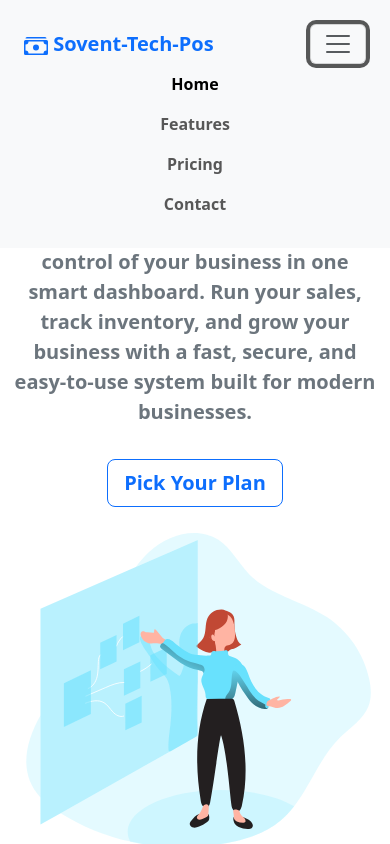
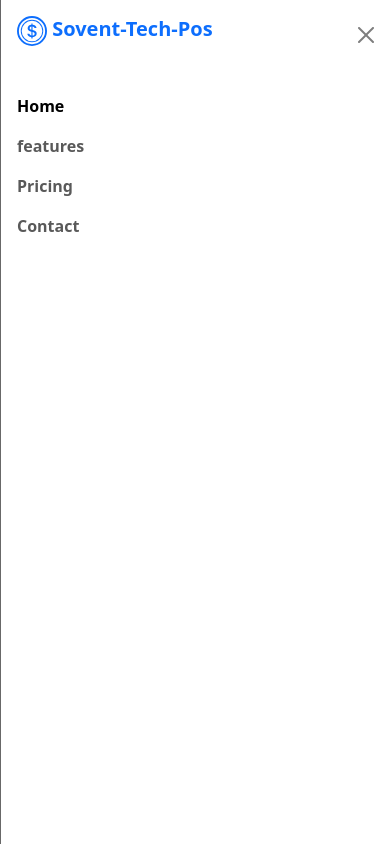
Before and after one commit to UsamatuOne/Soventtech-Pos-Landing-Page, a plain HTML site: page index.html in a window 390 px wide. Both pictures are taken after a click on the button "Toggle navigation". Shown: the top 844 px of the page. Drawn offline with nearby package versions, Linux system fonts and the light colour scheme.

Commit message:
landing page completed

```diff
--- a/index.html
+++ b/index.html
@@ -8,37 +8,66 @@
     <link rel="stylesheet" href="https://cdn.jsdelivr.net/npm/bootstrap@5.3.8/dist/css/bootstrap.min.css">
 </head>
 
-<body>
+<body id="home">
 
     <!-- navbar section -->
     <section class="fixed-top bg-light">
         <div class=" container-md py-3">
-            <nav class="navbar navbar-expand-lg">
-                <div class="container-fluid text-center">
-
-                    <a class="navbar-brand text-primary fw-bold text-center " href="#">
-                        <svg xmlns="http://www.w3.org/2000/svg" width="24" height="24" fill="currentColor"
-                            class="bi bi-cash-stack" viewBox="0 0 16 16">
-                            <path d="M1 3a1 1 0 0 1 1-1h12a1 1 0 0 1 1 1zm7 8a2 2 0 1 0 0-4 2 2 0 0 0 0 4" />
+            <nav class="navbar navbar-expand-lg bg-body-tertiary">
+                <!-- NAV BAR SECTION -->
+                <nav class="navbar navbar-expand-md bg-light fixed-top">
+                    <div class="container-xxl">
+                        <a href="#intro" class="navbar-brand">
+                            <span class="text-primary fw-bold h5">
+                                <svg xmlns="http://www.w3.org/2000/svg" width="30" height="30" fill="currentColor"
+                                    class="bi bi-coin" viewBox="0 0 16 16">
                                     <path
-                                d="M0 5a1 1 0 0 1 1-1h14a1 1 0 0 1 1 1v8a1 1 0 0 1-1 1H1a1 1 0 0 1-1-1zm3 0a2 2 0 0 1-2 2v4a2 2 0 0 1 2 2h10a2 2 0 0 1 2-2V7a2 2 0 0 1-2-2z" />
+                                        d="M5.5 9.511c.076.954.83 1.697 2.182 1.785V12h.6v-.709c1.4-.098 2.218-.846 2.218-1.932 0-.987-.626-1.496-1.745-1.76l-.473-.112V5.57c.6.068.982.396 1.074.85h1.052c-.076-.919-.864-1.638-2.126-1.716V4h-.6v.719c-1.195.117-2.01.836-2.01 1.853 0 .9.606 1.472 1.613 1.707l.397.098v2.034c-.615-.093-1.022-.43-1.114-.9zm2.177-2.166c-.59-.137-.91-.416-.91-.836 0-.47.345-.822.915-.925v1.76h-.005zm.692 1.193c.717.166 1.048.435 1.048.91 0 .542-.412.914-1.135.982V8.518z" />
+                                    <path d="M8 15A7 7 0 1 1 8 1a7 7 0 0 1 0 14m0 1A8 8 0 1 0 8 0a8 8 0 0 0 0 16" />
+                                    <path
+                                        d="M8 13.5a5.5 5.5 0 1 1 0-11 5.5 5.5 0 0 1 0 11m0 .5A6 6 0 1 0 8 2a6 6 0 0 0 0 12" />
                                 </svg>
                                 Sovent-Tech-Pos
+                            </span>
                         </a>
-
-                    <button class="navbar-toggler" type="button" data-bs-toggle="collapse"
-                        data-bs-target="#navbarNavAltMarkup" aria-controls="navbarNavAltMarkup" aria-expanded="false"
+                        <!-- the toggle btn for mobile nav -->
+                        <button class="navbar-toggler" type="button" data-bs-toggle="offcanvas"
+                            data-bs-target="#offcanvasNavbar" aria-controls="offcanvasNavbar"
                             aria-label="Toggle navigation">
                             <span class="navbar-toggler-icon"></span>
                         </button>
-
-                    <div class="collapse navbar-collapse justify-content-end" id="navbarNavAltMarkup">
-                        <div class="navbar-nav">
-                            <a class="nav-link active fw-bold" aria-current="page" href="#">Home</a>
-                            <a class="nav-link fw-bold" href="#features">Features</a>
+                        <div class="offcanvas offcanvas-end" tabindex="-1" id="offcanvasNavbar"
+                            aria-labelledby="offcanvasNavbarLabel">
+                            <div class="offcanvas-header">
+                                <span class="text-primary fw-bold h5">
+                                    <svg xmlns="http://www.w3.org/2000/svg" width="30" height="30" fill="currentColor"
+                                        class="bi bi-coin" viewBox="0 0 16 16">
+                                        <path
+                                            d="M5.5 9.511c.076.954.83 1.697 2.182 1.785V12h.6v-.709c1.4-.098 2.218-.846 2.218-1.932 0-.987-.626-1.496-1.745-1.76l-.473-.112V5.57c.6.068.982.396 1.074.85h1.052c-.076-.919-.864-1.638-2.126-1.716V4h-.6v.719c-1.195.117-2.01.836-2.01 1.853 0 .9.606 1.472 1.613 1.707l.397.098v2.034c-.615-.093-1.022-.43-1.114-.9zm2.177-2.166c-.59-.137-.91-.416-.91-.836 0-.47.345-.822.915-.925v1.76h-.005zm.692 1.193c.717.166 1.048.435 1.048.91 0 .542-.412.914-1.135.982V8.518z" />
+                                        <path d="M8 15A7 7 0 1 1 8 1a7 7 0 0 1 0 14m0 1A8 8 0 1 0 8 0a8 8 0 0 0 0 16" />
+                                        <path
+                                            d="M8 13.5a5.5 5.5 0 1 1 0-11 5.5 5.5 0 0 1 0 11m0 .5A6 6 0 1 0 8 2a6 6 0 0 0 0 12" />
+                                    </svg>
+                                    Sovent-Tech-Pos
+                                </span>
+                                <button type="button" class="btn-close" data-bs-dismiss="offcanvas"
+                                    aria-label="Close"></button>
+                            </div>
+                            <div class="offcanvas-body">
+                                <ul class="navbar-nav justify-content-end flex-grow-1 pe-3 align-items-start">
+                                    <li class="nav-item">
+                                        <a class="nav-link active fw-bold" aria-current="page" href="#home">Home</a>
+                                    </li>
+                                    <li class="nav-item">
+                                        <a class="nav-link fw-bold" href="#features">features</a>
+                                    </li>
+                                    <li class="nav-item">
                                         <a class="nav-link fw-bold" href="#pricing">Pricing</a>
+                                    </li>
+                                    <li class="nav-item">
                                         <a class="nav-link fw-bold" href="#contact">Contact</a>
-                        </div>
+                                    </li>
+                                </ul>
                             </div>
                         </div>
                 </nav>
@@ -252,7 +281,7 @@
 
                 </div>
 
-                <div class="col-md-6 d-none d-md-block">
+                <div class="col-md-6 d-none d-lg-block">
                     <iframe
                         src="https://www.google.com/maps/embed?pb=!1m18!1m12!1m3!1d249777.09159414933!2d8.225265051400514!3d11.990613975761935!2m3!1f0!2f0!3f0!3m2!1i1024!2i768!4f13.1!3m3!1m2!1s0x11ae80eff0fff3f1%3A0x85ff8700a3da54eb!2sKano!5e0!3m2!1sen!2sng!4v1766021254850!5m2!1sen!2sng"
                         width="600" height="400" style="border:0; border-radius:1rem;" allowfullscreen="" loading="lazy"
@@ -267,32 +296,32 @@
         <div class="container-md">
             <div class="row align-items-center justify-content-center">
 
-                <div class="col-md-2">
+                <div class="col-md-2 col-sm-1 mb-4">
                     <h5 class="h5 text-light">🔗 Quick Links</h5>
                     <a class="btn link-opacity-50-hover text-light" href="#">Home</a>
                     <a class="btn link-opacity-50-hover text-light" href="#">Features</a>
                     <a class="btn link-opacity-50-hover text-light" href="#">Pricing</a>
                     <a class="btn link-opacity-50-hover text-light" href="#">Contact</a>
                 </div>
-                <div class="col-md-2">
+                <div class="col-md-2 col-sm-1 mb-4">
                     <h5 class="h5 text-light">🛠 Solutions</h5>
                     <a class="btn link-opacity-50-hover text-light" href="#">POS System</a>
                     <a class="btn link-opacity-50-hover text-light" href="#">Inventory Management</a>
                     <a class="btn link-opacity-50-hover text-light" href="#">Sales Reports</a>
                     <a class="btn link-opacity-50-hover text-light" href="#">User Management</a>
                 </div>
-                <div class="col-md-3">
+                <div class="col-md-3 col-sm-2 mb-4">
                     <h5 class="h5 text-light">📞 Contact</h5>
                     <a class="btn link-opacity-50-hover text-light" href="#">Email: soventtech@gmail.com</a>
                     <a class="btn link-opacity-50-hover text-light" href="#">Phone: +234 7085938473</a>
                     <a class="btn link-opacity-50-hover text-light" href="#">WhatsApp: Chat with us</a>
                 </div>
-                <div class="col-md-2">
+                <div class="col-md-2 col-sm-1 mb-4">
                     <h5 class="h5 text-light">🔒 Legal</h5>
                     <a class="btn link-opacity-50-hover text-light" href="#">Privacy Policy</a>
                     <a class="btn link-opacity-50-hover text-light" href="#">Terms of Service</a>
                 </div>
-                <div class="col-md-2">
+                <div class="col-md-2 col-sm-1 mb-4">
                     <h5 class="h5 text-light">🌐 Follow Us</h5>
                     <a class="btn link-opacity-50-hover text-light" href="#">LinkedIn</a>
                     <a class="btn link-opacity-50-hover text-light" href="#">Facebookt</a>
```
Lines whose indentation alone changed are shown as unchanged.
